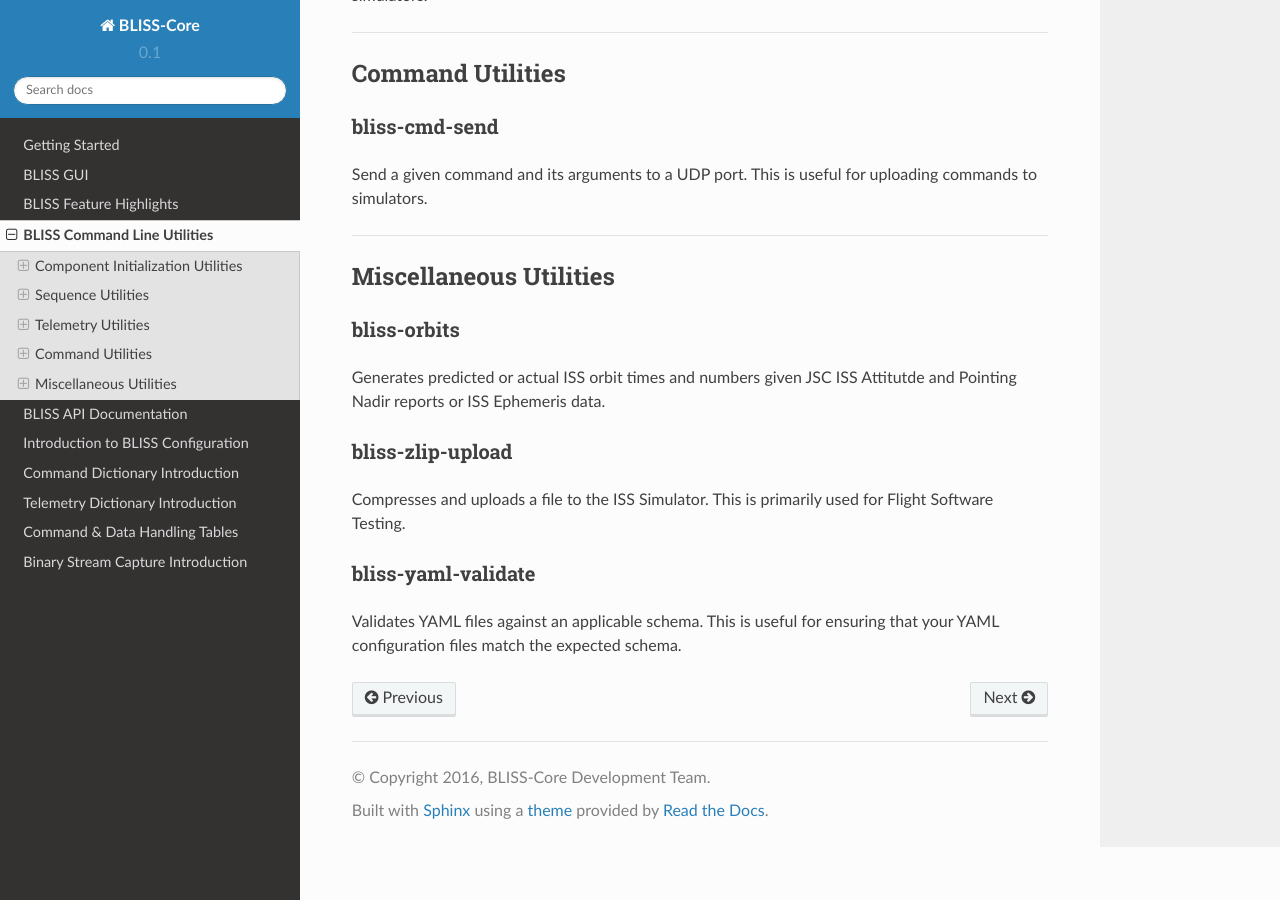
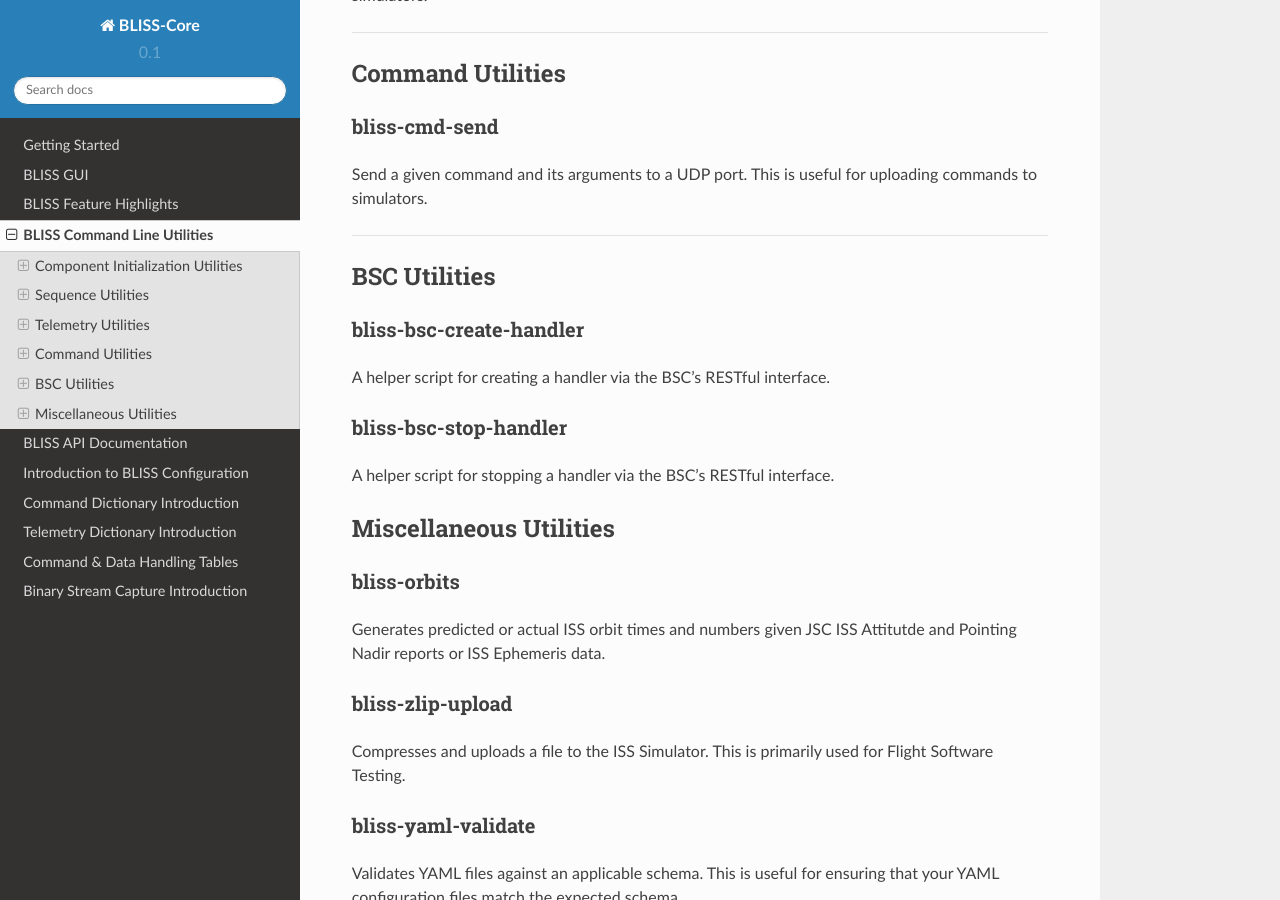
Before and after one commit to NASA-AMMOS/AIT-Core, a Sphinx documentation site: the page built from doc/source/command_line.rst, in a window 1280 px wide and 900 px high, scrolled down 1346 px. Built offline with Sphinx 7.4.7 and the Read the Docs theme 2.0.0, drawn with Linux system fonts in a browser that asks for light colours.

Commit message:
Issue #123 - Update bin script docs to include bsc helper scripts

```diff
--- a/doc/source/command_line.rst
+++ b/doc/source/command_line.rst
@@ -69,6 +69,19 @@
 
 ----
 
+BSC Utilities
+-------------
+
+bliss-bsc-create-handler
+^^^^^^^^^^^^^^^^^^^^^^^^
+
+A helper script for creating a handler via the BSC's RESTful interface.
+
+bliss-bsc-stop-handler
+^^^^^^^^^^^^^^^^^^^^^^
+
+A helper script for stopping a handler via the BSC's RESTful interface.
+
 Miscellaneous Utilities
 -----------------------
 
```
